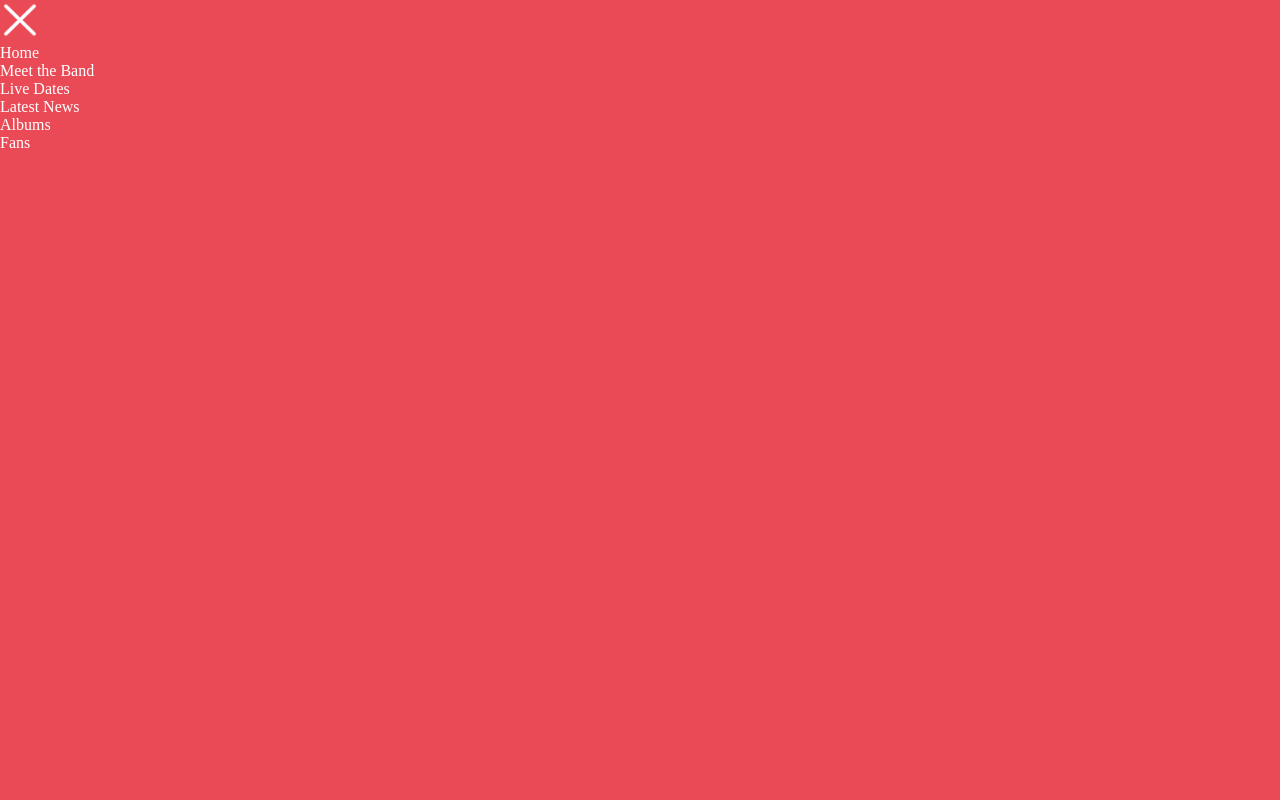
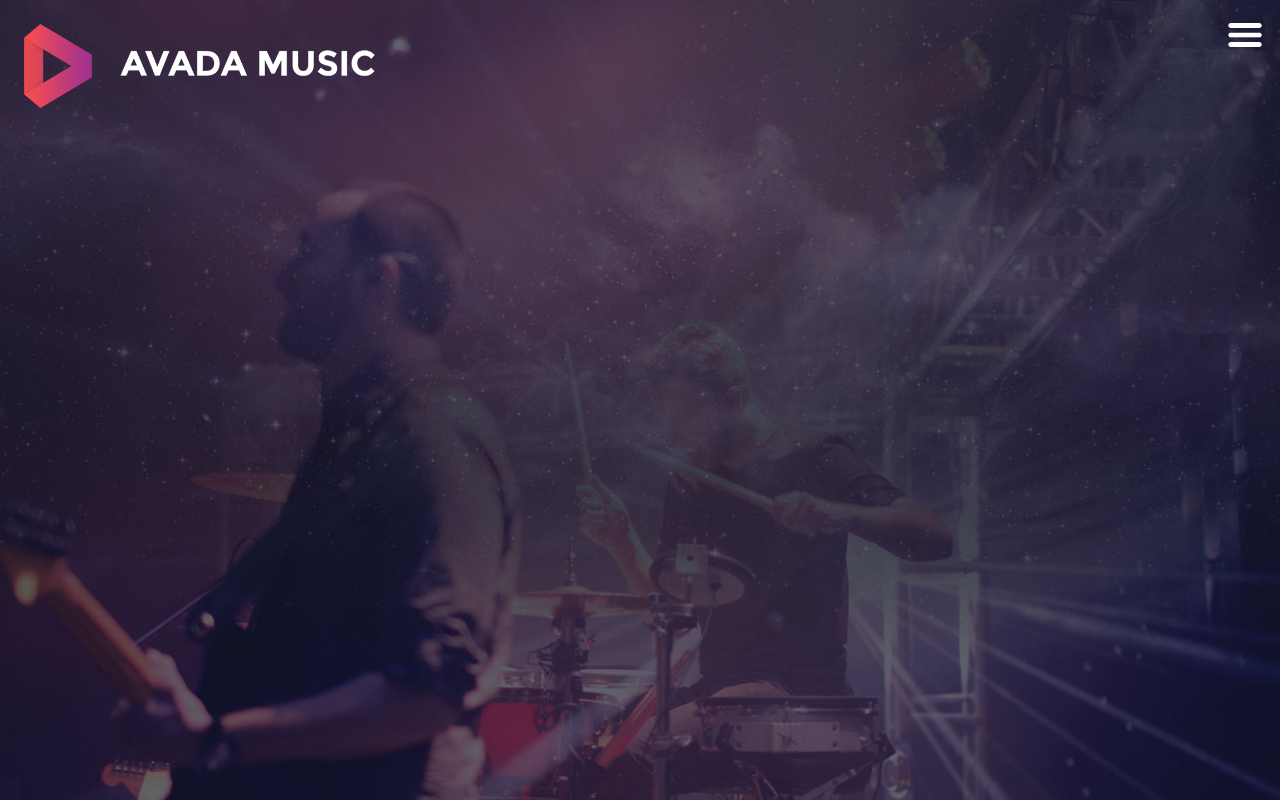
Before and after one commit to Alessia9802/proj-html-vuejs, a Vue app: page / in a window 1280 px wide. Built offline with nearby package versions, Linux system fonts and the light colour scheme.

Commit message:
Header menu toggle effect

```diff
--- a/src/App.vue
+++ b/src/App.vue
@@ -1,6 +1,6 @@
 <template>
   <div id="app">
-    <Header />
+    <Header :items="menu" />
     <Main />
     <Footer />
   </div>
@@ -18,9 +18,40 @@ export default {
     Main,
     Footer,
   },
+  data() {
+    return {
+      menu: [
+        {
+          title: "Home",
+          link: "#",
+        },
+        {
+          title: "Meet the Band",
+          link: "#",
+        },
+        {
+          title: "Live Dates",
+          link: "#",
+        },
+        {
+          title: "Latest News",
+          link: "#",
+        },
+        {
+          title: "Albums",
+          link: "#",
+        },
+        {
+          title: "Fans",
+          link: "#",
+        },
+      ],
+    };
+  },
 };
 </script>
 
 <style lang="scss">
 @import "./assets/scss/common.scss";
+@import url("https://fonts.googleapis.com/css2? family= Montserrat+Alternates:ital,wght@0.300;0.600;0.800;1.500 & display=swap");
 </style>
--- a/src/assets/scss/common.scss
+++ b/src/assets/scss/common.scss
@@ -3,3 +3,7 @@
   padding: 0;
   box-sizing: border-box;
 }
+
+body {
+  font-family: "Monserrat Alternates", sans-serif;
+}
--- a/src/components/Header.vue
+++ b/src/components/Header.vue
@@ -8,50 +8,48 @@
         alt=""
       />
       <!-- menu_nav -->
-
-      <img class="menu_icon" src="../assets/img/menu_hamburger.png" alt="" />
-      <Navbar :items="menu" />
+      <img
+        @click="isOpen = !isOpen"
+        class="menu_icon"
+        src="../assets/img/menu_hamburger.png"
+        alt=""
+      />
+      <transition name="fade" appear>
+        <div class="menu" v-if="isOpen">
+          <!-- close menu -->
+          <div class="close_menu">
+            <img
+              class="logo_sub"
+              src="../assets/img/avada-music-logo-retina.png"
+              alt=""
+            />
+            <img
+              @click="isOpen = !isOpen"
+              class="close"
+              src="../assets/img/icon_x.png"
+              alt=""
+            />
+          </div>
+          <div class="sub_menu">
+            <div v-for="(item, i) in items" :key="i" class="menu_item">
+              <a :href="item.link"> {{ item.title }} </a>
+            </div>
+          </div>
+        </div>
+      </transition>
     </div>
   </div>
+
   <!-- site_header -->
 </template>
 
 <script>
-import Navbar from "./Navbar.vue";
-
 export default {
   name: "Header",
-  components: {
-    Navbar,
-  },
+  props: ["title", "items"],
   data() {
     return {
-      menu: [
-        {
-          title: "Home",
-          link: "#",
-        },
-        {
-          title: "Meet the Band",
-          link: "#",
-        },
-        {
-          title: "Live Dates",
-          link: "#",
-        },
-        {
-          title: "Latest News",
-          link: "#",
-        },
-        {
-          title: "Albums",
-          link: "#",
-        },
-        {
-          title: "Fans",
-          link: "#",
-        },
-      ],
+      isOpen: false,
     };
   },
 };
@@ -76,9 +74,10 @@ export default {
 }
 
 .top_nav .menu_icon {
-  width: 40px;
-  height: 40px;
+  width: 70px;
+  height: 70px;
   filter: invert(100%);
+  padding: 1rem;
 }
 
 ul > li {
@@ -88,4 +87,50 @@ ul > li {
     color: white;
   }
 }
+
+.close {
+  width: 70px;
+  height: 70px;
+  filter: invert(100%);
+  padding: 1rem;
+}
+
+.logo_sub {
+  width: 400px;
+  padding: 1.5rem;
+}
+
+.menu_item a {
+  text-decoration: none;
+  color: white;
+  line-height: 50px;
+  font-size: 20px;
+}
+
+.menu {
+  position: absolute;
+  height: 100vh;
+  width: 100vw;
+  background-color: #ea4a56;
+}
+
+.close_menu {
+  display: flex;
+  justify-content: space-between;
+}
+
+.sub_menu {
+  text-align: center;
+}
+
+.fade-enter-active,
+.fade-enter-leave {
+  transition: all 0.5s ease-out;
+}
+
+.fade-enter,
+.fade-leave-to {
+  transition: all 0.5s ease-out;
+  opacity: 0;
+}
 </style>
--- a/src/components/Navbar.vue
+++ /dev/null
@@ -1,38 +0,0 @@
-<template>
-  <div class="menu">
-    <!-- close menu -->
-    <img class="close" src="../assets/img/icon_x.png" alt="" />
-    <div class="sub_menu">
-      <div v-for="(item, i) in items" :key="i" class="menu_item">
-        <a :href="item.link"> {{ item.title }} </a>
-      </div>
-    </div>
-  </div>
-</template>
-
-<script>
-export default {
-  name: "Navbar",
-  props: ["title", "items"],
-};
-</script>
-
-<style lang="scss">
-.close {
-  width: 40px;
-  height: 40px;
-  filter: invert(100%);
-}
-
-.menu_item a {
-  text-decoration: none;
-  color: white;
-}
-
-.menu {
-  position: absolute;
-  height: 100vh;
-  width: 100vw;
-  background-color: #ea4a56;
-}
-</style>
```
